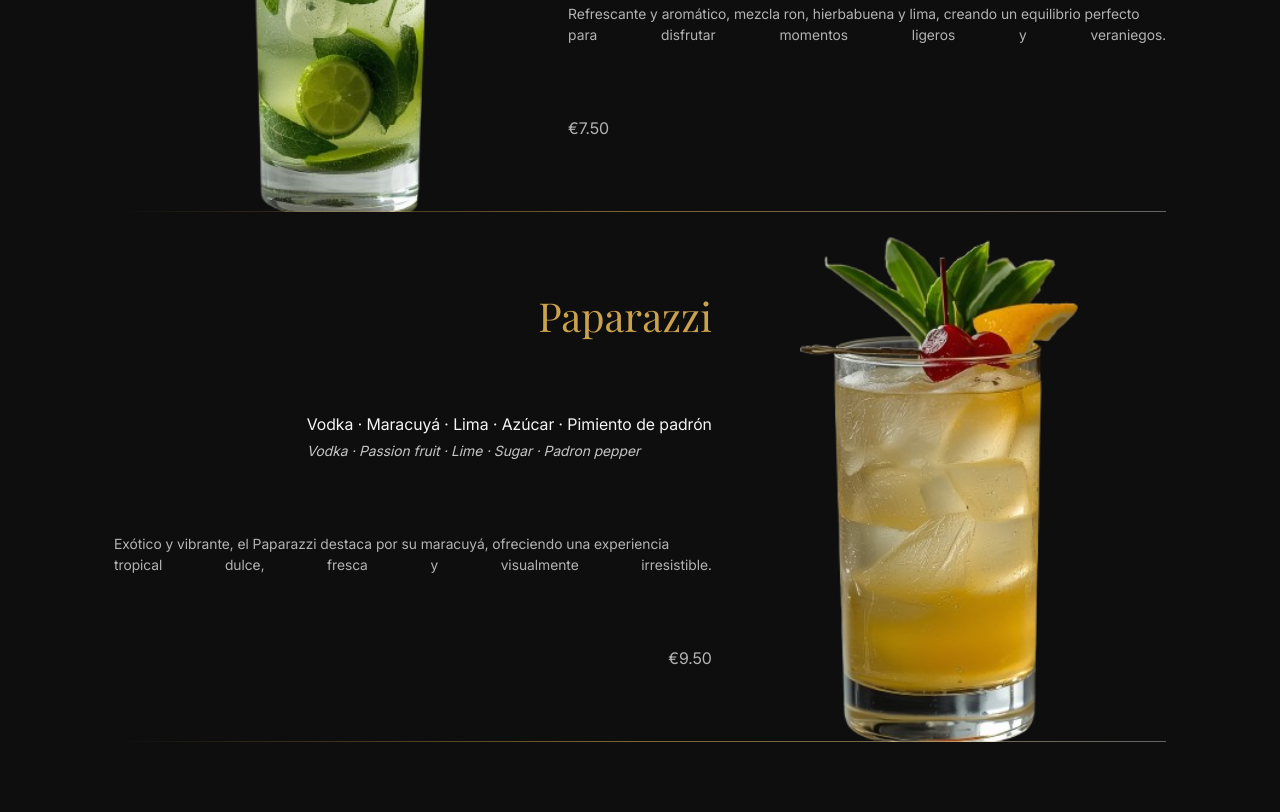
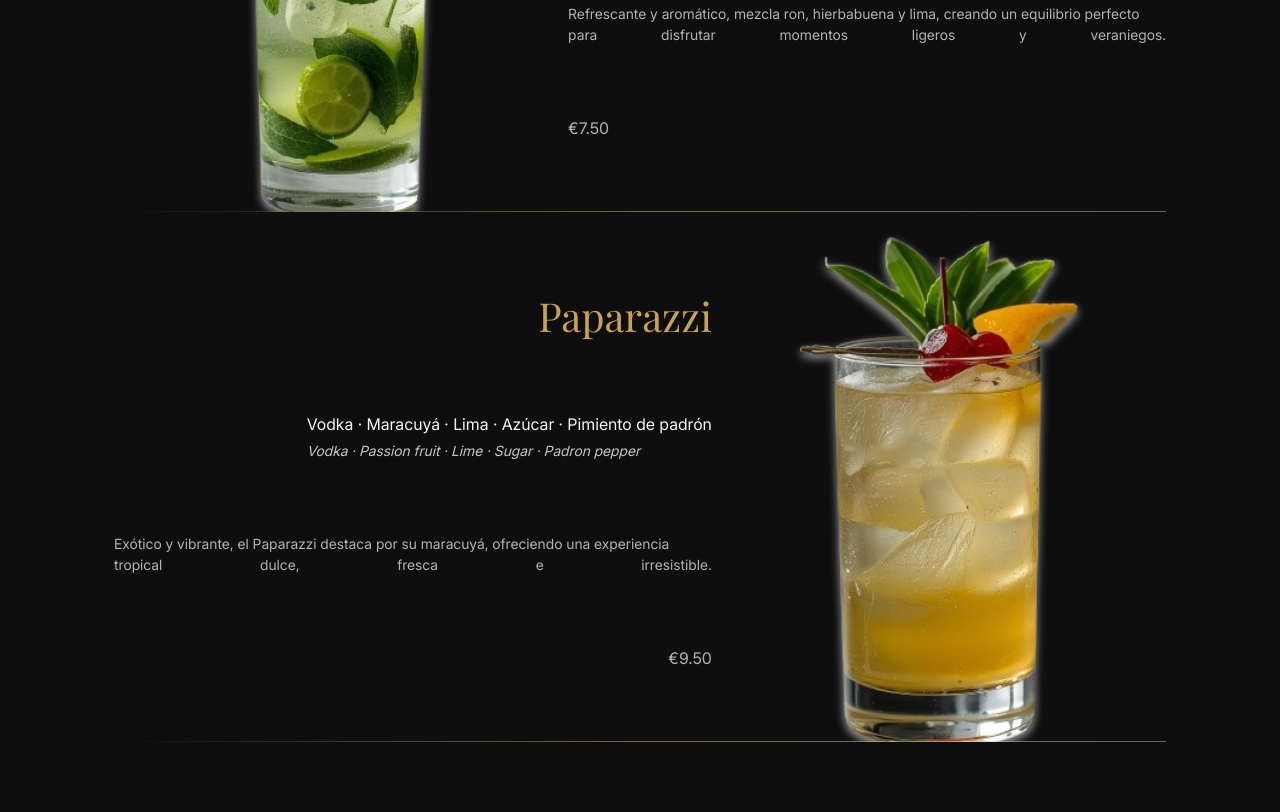
Before and after one commit to JulianMj08/cocktail-menu, a website: page index.html in a window 1280 px wide. Shown: the part 1688-2500 px from the top of the page. Drawn offline with Linux system fonts and the light colour scheme.

Commit message:
Agregamos sombra sutil para resaltar las img de los cocktails

```diff
--- a/index.html
+++ b/index.html
@@ -106,7 +106,7 @@
           <p class="cocktail-card__ingredients">
            Vodka · Maracuyá · Lima · Azúcar · Pimiento de padrón  <span lang="en"> Vodka · Passion fruit · Lime · Sugar · Padron pepper </span>
           </p>
-          <p class="cocktail-card__description">Exótico y vibrante, el Paparazzi destaca por su maracuyá, ofreciendo una experiencia tropical dulce, fresca y visualmente irresistible.</p>
+          <p class="cocktail-card__description">Exótico y vibrante, el Paparazzi destaca por su maracuyá, ofreciendo una experiencia tropical dulce, fresca e irresistible.</p>
           <p class="cocktail-card__price">€9.50</p>
         </div>
       </article>
--- a/src/css/pages/home.css
+++ b/src/css/pages/home.css
@@ -208,8 +208,8 @@ main {
 } */
 
  .cocktail-card__image img {
-  /* filter: drop-shadow(0 20px 30px rgba(213, 183, 183, 0.6));
-  transition: transform 0.4s ease; */
+  filter: drop-shadow(0 3px 3px rgba(250, 249, 249, 0.6));
+  transition: transform 0.2s ease;
   /* width: 220px;      /* prueba 220–280px */
   /* max-width: 100%;
   height: auto; */
@@ -226,7 +226,7 @@ main {
   transition: transform 0.4s ease, filter 0.4s ease;
 } */
 
-@media (hover: hover) {
+/* @media (hover: hover) {
   .cocktail-card:hover .cocktail-card__image img {
     transform: translateY(-6px) scale(1.02);
   }
@@ -236,7 +236,7 @@ main {
   .card-grid-reverse:hover .cocktail-card__image img {
     transform: translateY(-6px) scale(1.02);
   }
-}
+} */
 
 /* .cocktail-card__title {
   letter-spacing: 0.01em;
```
